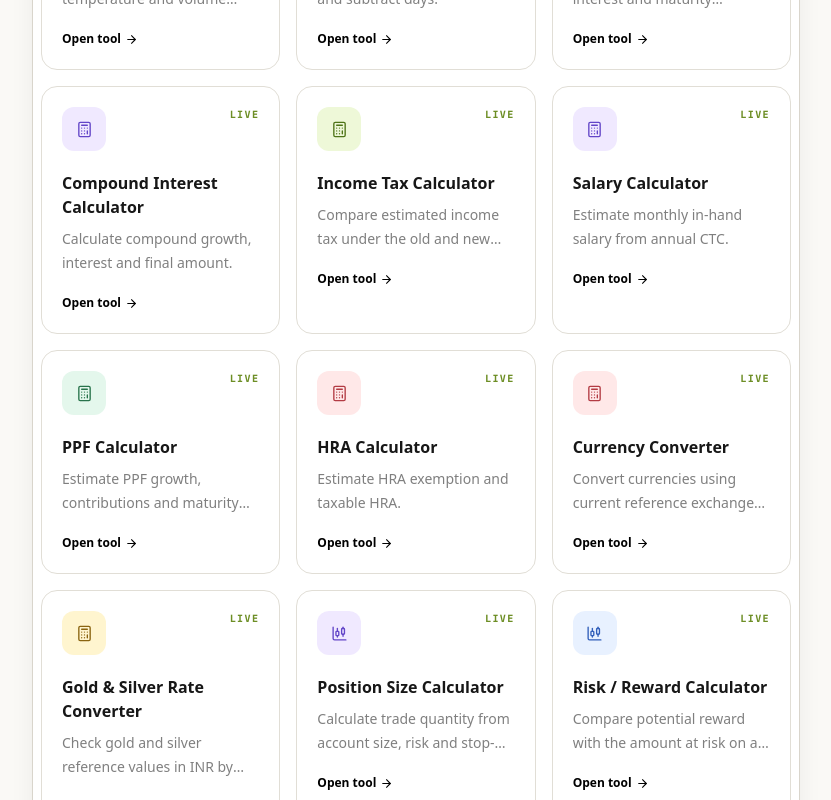
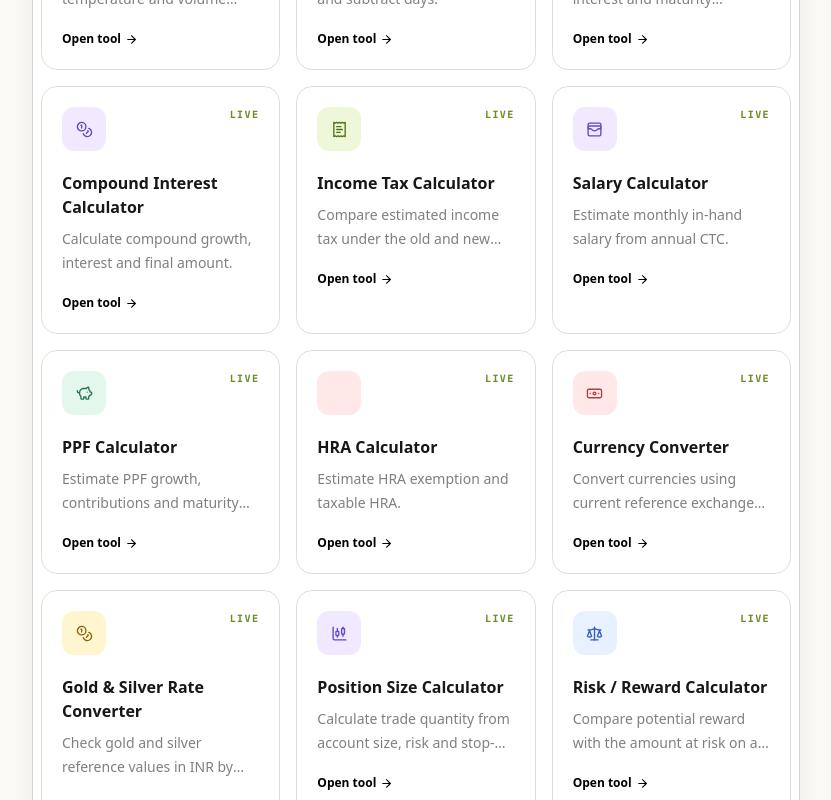
Before and after one commit to factoalbum/internet-toolbox, a Next.js app: page /tools in a window 1280 px wide. Shown: the part 1420-2220 px from the top of the page, without its empty margins (224-1055 px from the left). Built offline with nearby package versions, Linux system fonts and the light colour scheme; no server answers.

Commit message:
feat: give tools distinct semantic icons

```diff
--- a/components/tool-icon.tsx
+++ b/components/tool-icon.tsx
@@ -1,4 +1,11 @@
 import type { LucideIcon } from "lucide-react";
+import {
+  BadgePercent, Banknote, Binary, Braces, Calculator, CalendarDays, CandlestickChart, CaseSensitive,
+  ChartNoAxesCombined, Clock3, Code2, Coins, FileArchive, FileCode2, FileJson, FileOutput, FileText,
+  Files, GitCompare, Globe2, Hash, HeartPulse, ImageIcon, Images, KeyRound, Landmark, Link2, ListX,
+  LockKeyhole, MessageSquareText, Percent, PiggyBank, QrCode, ReceiptText, Regex, Ruler, ScanLine,
+  ScanSearch, Scale, Shuffle, Split, Tag, TextCursorInput, Timer, Type, Utensils, WalletCards, Zap,
+} from "lucide-react";
 import type { ToolCategory } from "@/lib/tools";
 
 type ToolIconProps = {
@@ -27,6 +34,89 @@ const categoryBase: Record<ToolCategory, number> = {
   files: 5,
 };
 
+const semanticIcons: Record<string, LucideIcon> = {
+  "percentage-calculator": Percent,
+  "age-calculator": CalendarDays,
+  "discount-calculator": BadgePercent,
+  "time-converter": Clock3,
+  "time-zone-converter": Globe2,
+  "emi-calculator": Banknote,
+  "gst-calculator": ReceiptText,
+  "bmi-calculator": HeartPulse,
+  "sip-calculator": ChartNoAxesCombined,
+  "unit-converter": Ruler,
+  "date-calculator": CalendarDays,
+  "fd-calculator": Landmark,
+  "compound-interest-calculator": Coins,
+  "income-tax-calculator": ReceiptText,
+  "salary-calculator": WalletCards,
+  "ppf-calculator": PiggyBank,
+  "hra-calculator": HomeIconFallback,
+  "currency-converter": Banknote,
+  "gold-silver-rate-converter": Coins,
+  "position-size-calculator": CandlestickChart,
+  "risk-reward-calculator": Scale,
+  "trading-profit-loss-calculator": ChartNoAxesCombined,
+  "stop-loss-calculator": LockKeyhole,
+  "take-profit-calculator": BadgePercent,
+  "trading-risk-calculator": ShieldIconFallback,
+  "margin-calculator": WalletCards,
+  "leverage-calculator": Scale,
+  "break-even-calculator": ReceiptText,
+  "average-entry-price-calculator": ChartNoAxesCombined,
+  "trading-expectancy-calculator": ChartNoAxesCombined,
+  "drawdown-calculator": ChartNoAxesCombined,
+  "random-number-generator": Shuffle,
+  "tip-calculator": Utensils,
+  "bill-splitter": Split,
+  "qr-code-generator": QrCode,
+  "url-shortener": Link2,
+  "message-writer": MessageSquareText,
+  "json-formatter": Braces,
+  "json-to-csv": FileJson,
+  "uuid-generator": KeyRound,
+  "password-generator": LockKeyhole,
+  "hash-generator": Hash,
+  "url-encoder-decoder": Link2,
+  "base64-encoder-decoder": Binary,
+  "timestamp-converter": Timer,
+  "color-converter": Type,
+  "html-entity-encoder-decoder": Code2,
+  "regex-tester": Regex,
+  "jwt-decoder": ShieldIconFallback,
+  "developer-file-viewer": FileCode2,
+  "document-similarity-checker": GitCompare,
+  "pdf-difference-checker": GitCompare,
+  "pdf-visual-comparator": ScanSearch,
+  "pdf-layout-checker": ScanLine,
+  "pdf-text-extractor": FileText,
+  "pdf-metadata-viewer": Files,
+  "pdf-page-analyzer": ScanSearch,
+  "pdf-merger": FileOutput,
+  "pdf-splitter": Split,
+  "pdf-to-images": Images,
+  "images-to-pdf": FileOutput,
+  "pdf-compressor": FileArchive,
+  "image-similarity-checker": Images,
+  "screenshot-difference-checker": ScanLine,
+  "image-metadata-viewer": ImageIcon,
+  "image-dimension-checker": Ruler,
+  "document-compare": GitCompare,
+  "copy-paste-cleaner": TextCursorInput,
+  "word-counter": Type,
+  "character-counter": Hash,
+  "case-converter": CaseSensitive,
+  "text-cleaner": ListX,
+};
+
+// These fallbacks keep the mapping type-safe if a future tool is added before its icon is chosen.
+function HomeIconFallback({ size, strokeWidth, ...props }: { size?: number; strokeWidth?: number; [key: string]: unknown }) {
+  return <span {...props} /> as never;
+}
+function ShieldIconFallback({ size, strokeWidth, ...props }: { size?: number; strokeWidth?: number; [key: string]: unknown }) {
+  return <span {...props} /> as never;
+}
+
 function accentIndex(slug = "", category: ToolCategory = "everyday") {
   let hash = categoryBase[category];
   for (let i = 0; i < slug.length; i += 1) hash = (hash * 31 + slug.charCodeAt(i)) >>> 0;
@@ -37,8 +127,9 @@ export function getToolAccent(slug?: string, category?: ToolCategory) {
   return accents[accentIndex(slug, category)];
 }
 
-export default function ToolIcon({ icon: Icon, slug, category, size = 19, className }: ToolIconProps) {
+export default function ToolIcon({ icon, slug, category, size = 19, className }: ToolIconProps) {
   const accent = getToolAccent(slug, category);
+  const Icon = (slug && semanticIcons[slug]) ?? icon;
   return (
     <span className={`flex ${className ?? "size-11"} shrink-0 items-center justify-center rounded-xl ${accent.bg} ${accent.text}`} aria-hidden="true">
       <Icon size={size} strokeWidth={1.9} />
```
